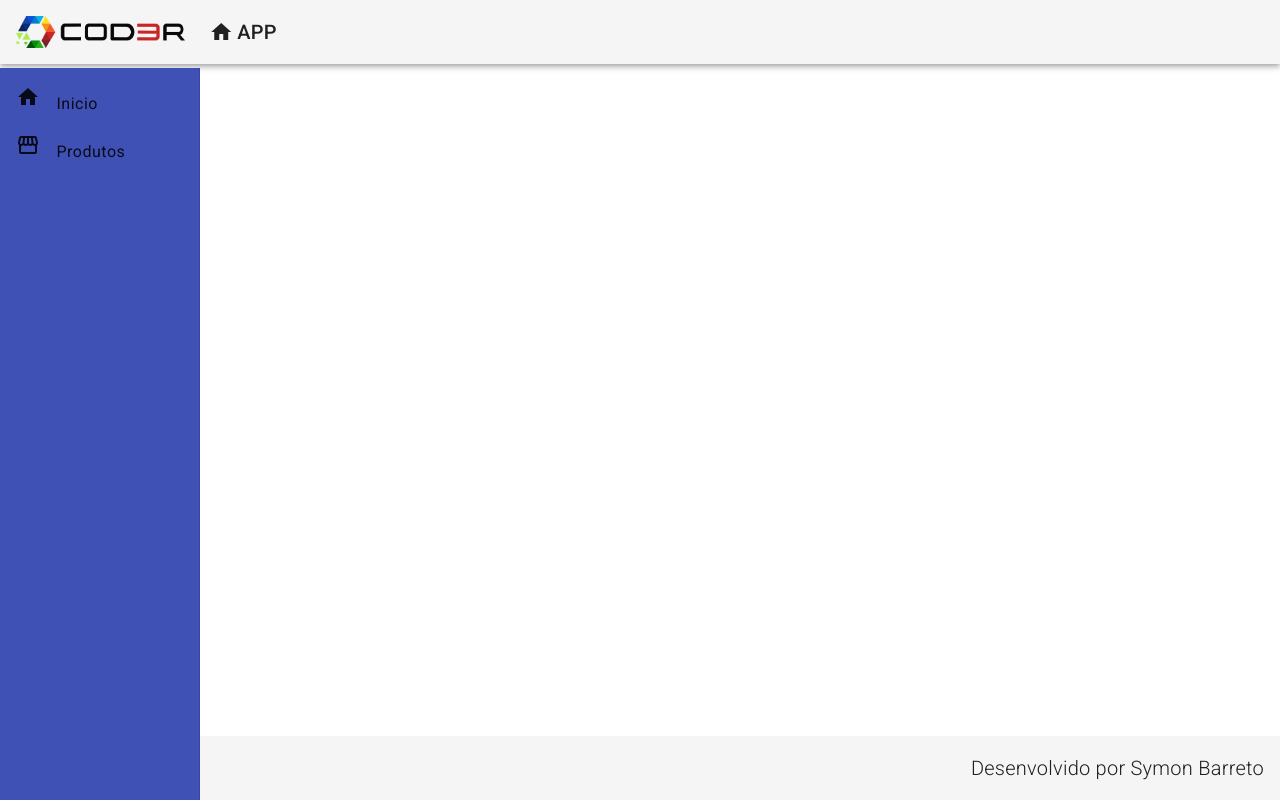
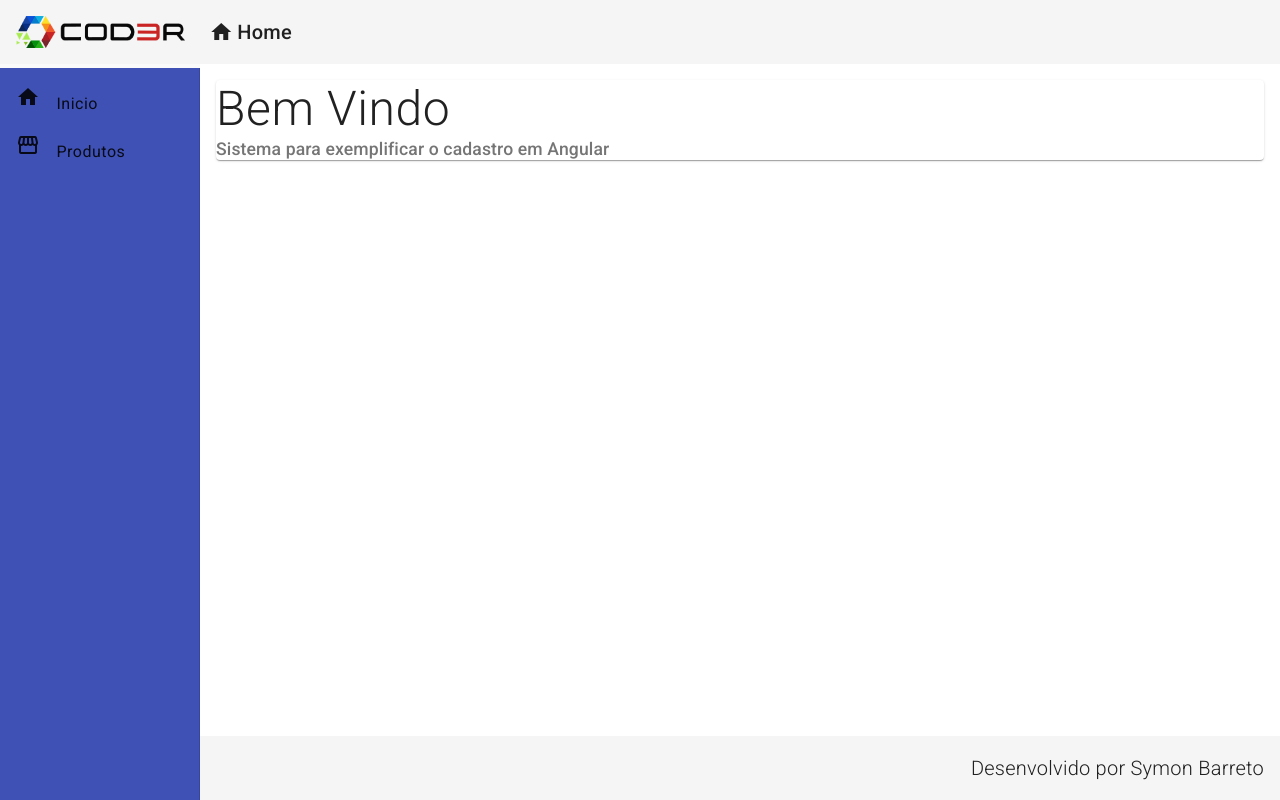
Before and after one commit to s4imu/angular-app, an Angular app in the folder frontend/: page / in a window 1280 px wide. Built offline with nearby package versions, Linux system fonts and the light colour scheme.

Commit message:
CHORE: home component

```diff
--- a/frontend/src/app/components/template/header/header.component.html
+++ b/frontend/src/app/components/template/header/header.component.html
@@ -9,7 +9,7 @@
             <i class="material-icons">
                 home
             </i>
-            APP
+            Home
         </a>
     </span>
 </mat-toolbar>
--- a/frontend/src/app/components/template/nav/nav.component.css
+++ b/frontend/src/app/components/template/nav/nav.component.css
@@ -3,10 +3,15 @@
     width: 200px;
 }
 
-.sidenav a{
-    color: #FFF !important;
+.sidenav a {
+    color: #FFF;
 }
 
-.sidenav i{
-    padding-right: 12px !important;
+.sidenav i {
+    padding-right: 12px;
 }
+
+.content {
+    padding: 16px;
+    background-color: #FFF;
+}
--- a/frontend/src/app/components/template/nav/nav.component.html
+++ b/frontend/src/app/components/template/nav/nav.component.html
@@ -6,7 +6,7 @@
         fixedInViewport="true"
         fixedTopGap="68"
         >
-        <mat-nav-list>
+        <mat-nav-list class="nav-list">
             <a mat-list-item>
                 <i class="material-icons">
                     home
@@ -21,4 +21,7 @@
             </a>
         </mat-nav-list>
     </mat-sidenav>
+    <mat-sidenav-content class="content">
+        <app-home></app-home>
+    </mat-sidenav-content>
 </mat-sidenav-container>
--- /dev/null
+++ b/frontend/src/app/views/home/home.component.css
@@ -0,0 +1,9 @@
+.home .title {
+    font-size: 3rem;
+    font-weight: 300;
+    line-height: 1.2;
+}
+
+.home .subtitle {
+    font-size: 1.1rem;
+}
--- /dev/null
+++ b/frontend/src/app/views/home/home.component.html
@@ -0,0 +1,8 @@
+<mat-card class="home mat-elevation-z3">
+    <mat-card-title class="title">
+        Bem Vindo
+    </mat-card-title>
+    <mat-card-subtitle class="subtitle">
+        Sistema para exemplificar o cadastro em Angular
+    </mat-card-subtitle>
+</mat-card>
```
Also changed, not shown: frontend/src/app/app.module.ts (+6 -2 lines), frontend/src/app/views/home/home.component.ts (added, +10 -0 lines).
